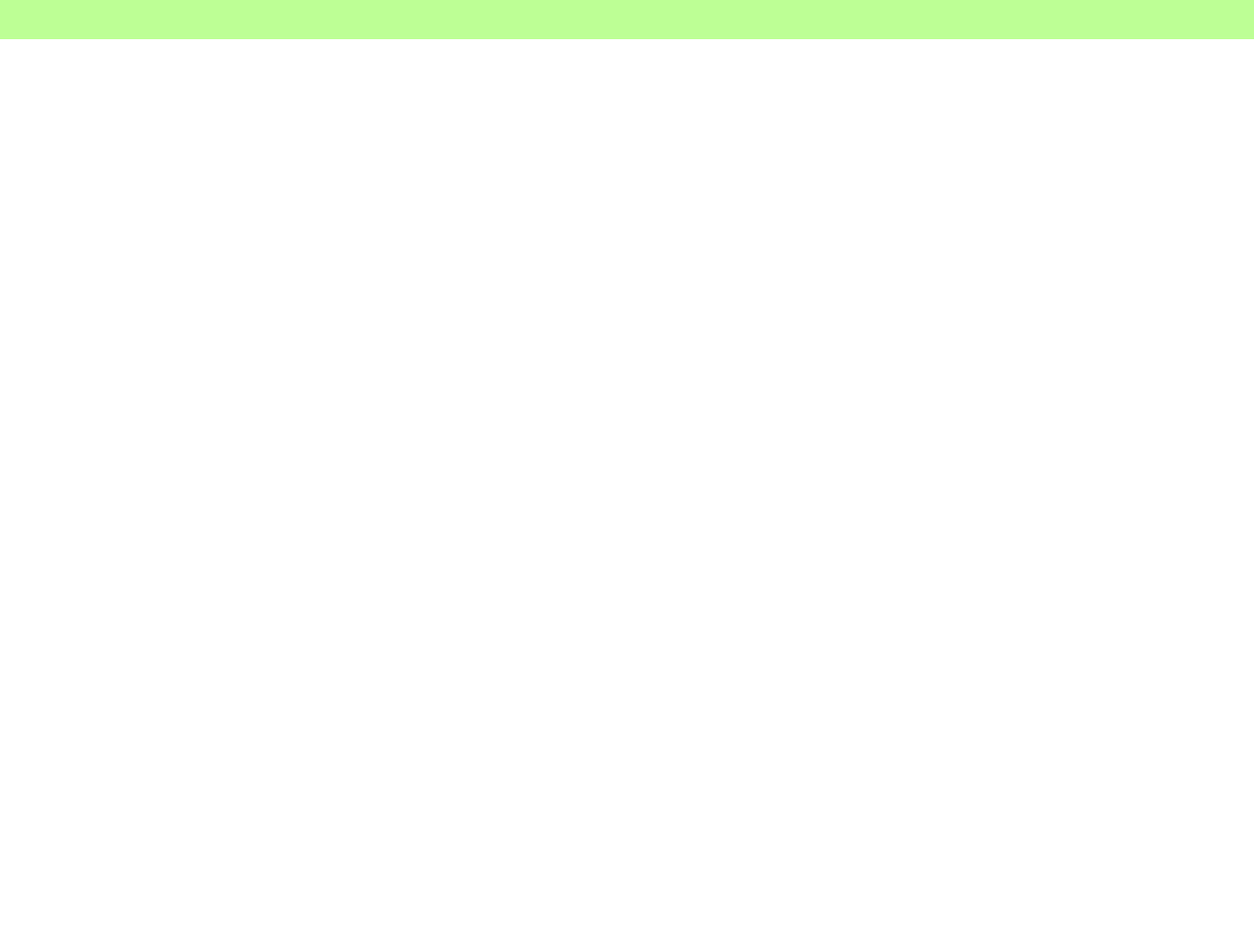
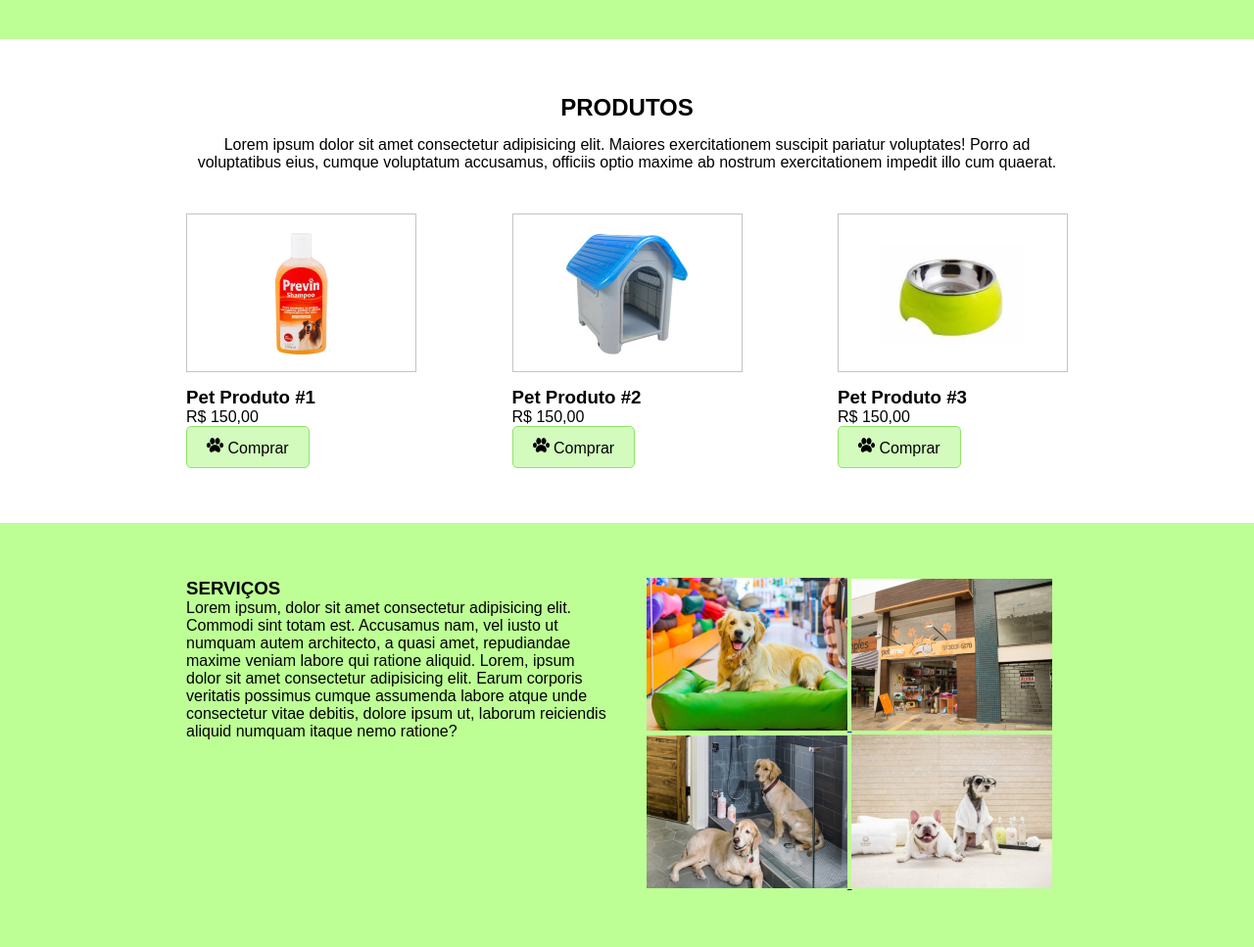
Before and after one commit to jopsantossilva2005/PetShop_, a plain HTML site: page index.html in a window 1280 px wide. Shown: the part 500-1467 px from the top of the page at 98% size. Before the commit the page ends 800 px from the top, so only its background shows below. Drawn offline with Linux system fonts and the light colour scheme.

Commit message:
PRODUTOS E SERVIÇOS

```diff
--- a/css/petshop.css
+++ b/css/petshop.css
@@ -40,6 +40,26 @@ nav a:hover{ /* hover serve para mudar a cor quando o mouse passa em cima */
     color: #6dd432;
 }
 
+form{
+    width: 380px;
+}
+
+form input, form textarea{
+    width: 100%;
+    border: 1px solid #6dd432;
+    padding: 10px;
+    margin-top: 5px;
+    margin-bottom: 10px;
+}
+
+iframe{
+    width: 100%;
+}
+
+h2{
+    text-transform: uppercase;
+    margin-bottom: 15px;
+}
 /* Estilo Especifico IDS */
 
 #itemcontato{ /* # serve para chamar o id */
@@ -48,6 +68,9 @@ nav a:hover{ /* hover serve para mudar a cor quando o mouse passa em cima */
     margin-right: 0; /* margem zero a direita */
 }
 
+#produto .flex-conteiner, #contato .flex-conteiner{
+    margin-top: 43px;
+}
 /* Estilos recorrentes Class */
 
 .fundo-verde{
@@ -67,11 +90,45 @@ nav a:hover{ /* hover serve para mudar a cor quando o mouse passa em cima */
 
 .flex-conteiner .col{
     width: 430px;
-
 }
 
-/* COMANDOS GIT
-git init
-git branch -M main
+.produto{
+    width: 235px;
+}
 
-*/
+.produto figure{
+    border: 1px solid #c4c4c4;
+    background-color: #fff;
+    margin: 0 0 15px 0;
+    padding: 0;
+    text-align: center;
+    height: 160px;
+    line-height: 160px;
+}
+
+.produto figure img{
+    vertical-align: middle;
+}
+
+.texto-centralizado{
+    text-align: center;
+}
+
+.btn-pata{
+    border: 1px solid #91e467;
+    background-color: #d2fbbd;
+    display: inline-block;
+    padding: 10px 20px;
+    text-decoration: none;
+    color: #000;
+    border-radius: 5px;
+}
+
+.linha-verde{
+    background-color:  #91e467;
+    border: 1px solid #91e467;
+}
+
+footer{
+    text-align: center;
+}
--- a/index.html
+++ b/index.html
@@ -1,11 +1,13 @@
 <!DOCTYPE html>
 <html lang="pt-br">
+
 <head>
     <meta charset="UTF-8">
     <meta name="viewport" content="width=device-width, initial-scale=1.0">
     <title>Mary & Gaby - Petshop</title>
     <link rel="stylesheet" href="css/petshop.css">
 </head>
+
 <body>
     <header>
         <h1><img src="img/logo-mari-e-gabi-petshop.svg" alt="Logo PetShop"></h1>
@@ -22,15 +24,80 @@
         <section class="fundo-verde">
             <div class="conteiner flex-conteiner">
                 <div class="col">
-                <h2>SOBRE NÓS</h2>
-                <p>Lorem ipsum dolor sit, amet consectetur adipisicing elit. Dolorum eum reiciendis earum nulla sint delectus, laboriosam cupiditate, doloribus ipsum neque enim officiis iusto nihil! Esse ullam iure ad consequuntur unde. Lorem ipsum dolor sit, amet consectetur adipisicing elit. Labore vitae provident magni reprehenderit a perspiciatis velit tempore esse laudantium omnis sit voluptatum, optio quos praesentium ea nobis. Molestiae, maxime ab?</p>
+                    <h2>Sobre nós</h2>
+                    <p>Lorem ipsum dolor sit, amet consectetur adipisicing elit. Dolorum eum reiciendis earum nulla sint
+                        delectus, laboriosam cupiditate, doloribus ipsum neque enim officiis iusto nihil! Esse ullam
+                        iure ad consequuntur unde. Lorem ipsum dolor sit, amet consectetur adipisicing elit. Labore
+                        vitae provident magni reprehenderit a perspiciatis velit tempore esse laudantium omnis sit
+                        voluptatum, optio quos praesentium ea nobis. Molestiae, maxime ab?</p>
                 </div>
                 <div class="col">
                     <img src="img/img-sobre.jpg" alt="imagens de cachorro">
                 </div>
             </div>
         </section>
+        <!-- produtos -->
+        <section id="produto">
+            <div class="conteiner">
+                <h2 class="texto-centralizado">Produtos</h2>
+                <p class="texto-centralizado">Lorem ipsum dolor sit amet consectetur adipisicing elit. Maiores
+                    exercitationem suscipit pariatur voluptates! Porro ad voluptatibus eius, cumque voluptatum
+                    accusamus, officiis optio maxime ab nostrum exercitationem impedit illo cum quaerat.</p>
+                <div class="flex-conteiner">
+                    <article class="produto">
+                        <figure>
+                            <img src="img/produto-1.jpg" alt="Produto Pet produto 1">
+                        </figure>
+                        <h3>Pet Produto #1</h3>
+                        <p>R$ 150,00</p>
+                        <a href="#" class="btn-pata">
+                            <img src="img/patinha-preta.png" alt="Patinha Preta">
+                            Comprar
+                        </a>
+                    </article>
+                    <article class="produto">
+                        <figure>
+                            <img src="img/produto-2.jpg" alt="Produto Pet produto 2">
+                        </figure>
+                        <h3>Pet Produto #2</h3>
+                        <p>R$ 150,00</p>
+                        <a href="#" class="btn-pata">
+                            <img src="img/patinha-preta.png" alt="Patinha Preta">
+                            Comprar
+                        </a>
+                    </article>
+                    <article class="produto">
+                        <figure>
+                            <img src="img/produto-3.jpg" alt="Produto Pet produto 3">
+                        </figure>
+                        <h3>Pet Produto #3</h3>
+                        <p>R$ 150,00</p>
+                        <a href="#" class="btn-pata">
+                            <img src="img/patinha-preta.png" alt="Patinha Preta">
+                            Comprar
+                        </a>
+                    </article>
+                </div>
+            </div>
+        </section>
+        <section class="fundo-verde">
+            <div class="conteiner flex-conteiner">
+                <div class="col">
+                    <h3>SERVIÇOS</h3>
+                    <p>Lorem ipsum, dolor sit amet consectetur adipisicing elit. Commodi sint totam est. Accusamus nam,
+                        vel iusto ut numquam autem architecto, a quasi amet, repudiandae maxime veniam labore qui
+                        ratione aliquid. Lorem, ipsum dolor sit amet consectetur adipisicing elit. Earum corporis veritatis possimus cumque assumenda labore atque unde consectetur vitae debitis, dolore ipsum ut, laborum reiciendis aliquid numquam itaque nemo ratione?</p>
+                </div>
+                <div class="col">
+                    <a href="F" class="fotos dos pets">
+                        <img src="img/img-galeria-1.jpg" alt="foto cachorro">
+                        <img src="img/img-galeria-2.jpg" alt="Dog">
+                        <img src="img/img-galeria-3.jpg" alt="cachorro">
+                        <img src="img/img-galeria-4.jpg" alt="Cão">
+                    </a>
+                </div>
+            </div>
+        </section>
     </main>
-
 </body>
 </html>
```
